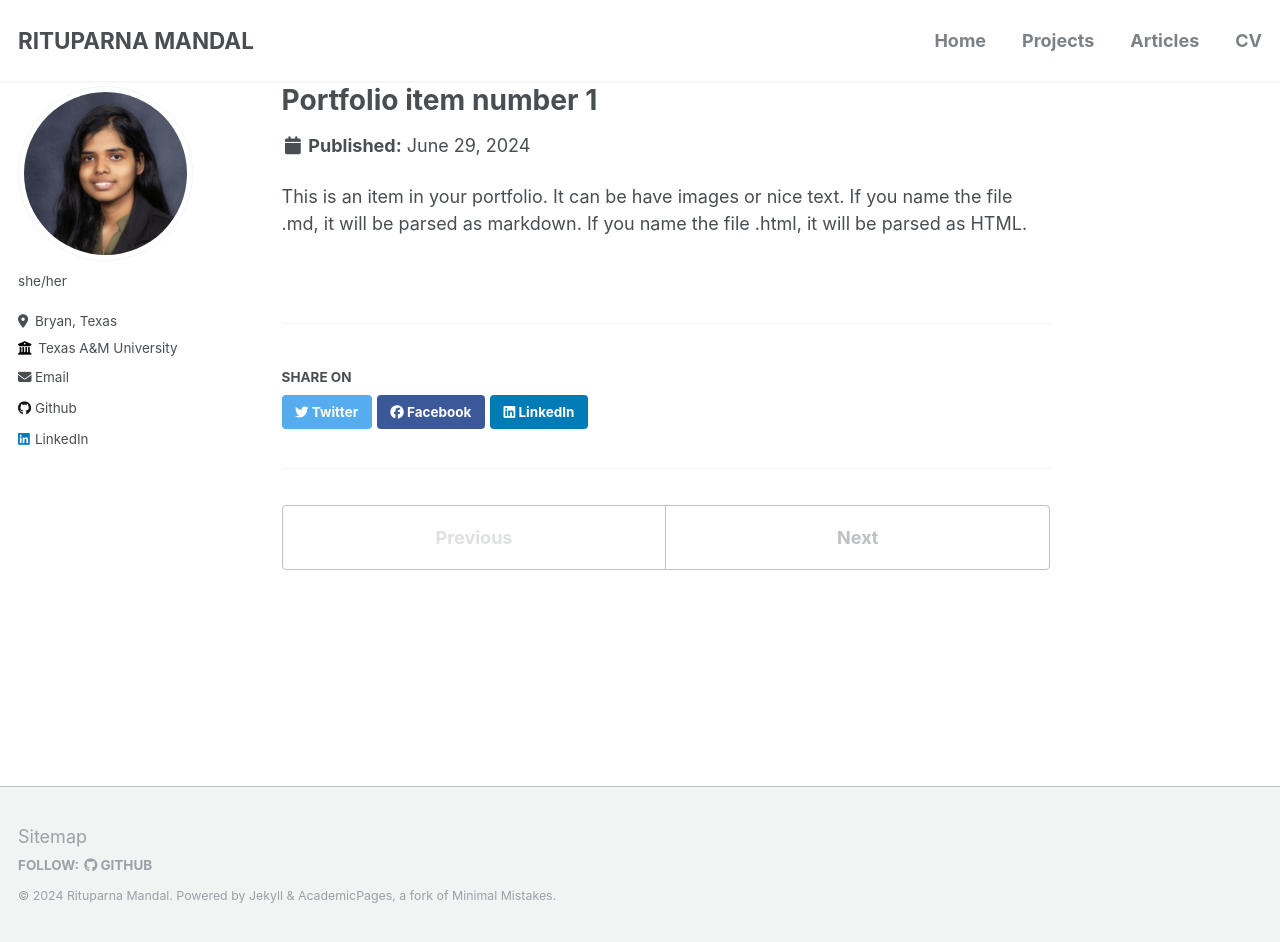
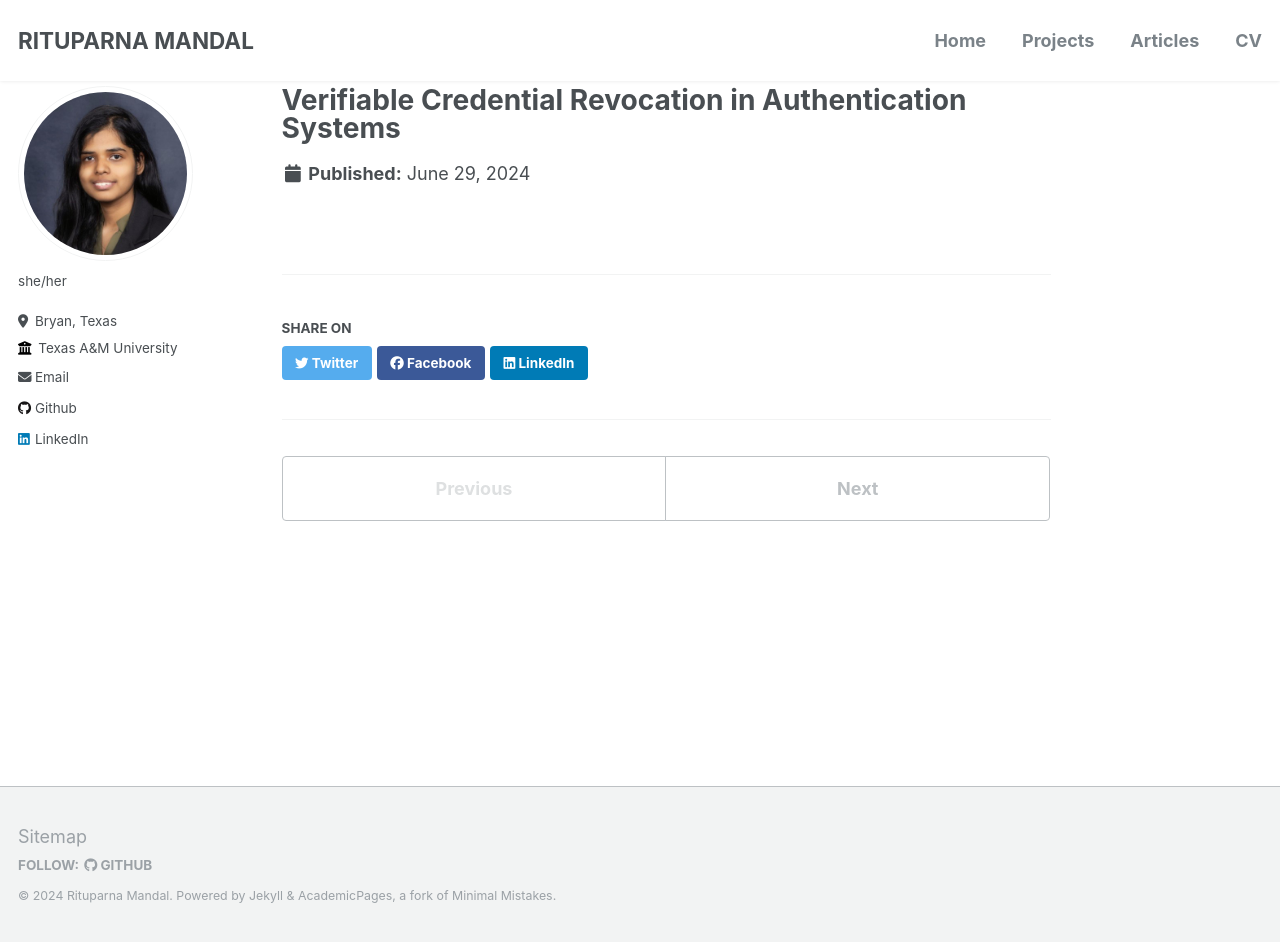
Before and after one commit to m-rit/m-rit.github.io, a Jekyll site: the page built from _portfolio/portfolio-1.md, in a window 1280 px wide and 942 px high. Built offline with Jekyll 4.4.1, drawn with Linux system fonts in a browser that asks for light colours.

Commit message:
Update portfolio-1.md

```diff
--- a/_portfolio/portfolio-1.md
+++ b/_portfolio/portfolio-1.md
@@ -1,7 +1,5 @@
 ---
-title: "Portfolio item number 1"
-excerpt: "Short description of portfolio item number 1<br/><img src='/images/500x300.png'>"
+title: "Verifiable Credential Revocation in Authentication Systems"
+excerpt: "PoC with Linked Verifiable Credential for efficient Memebership Revocation<br/><img src='/images/PP1.png'>"
 collection: portfolio
 ---
-
-This is an item in your portfolio. It can be have images or nice text. If you name the file .md, it will be parsed as markdown. If you name the file .html, it will be parsed as HTML.
```
